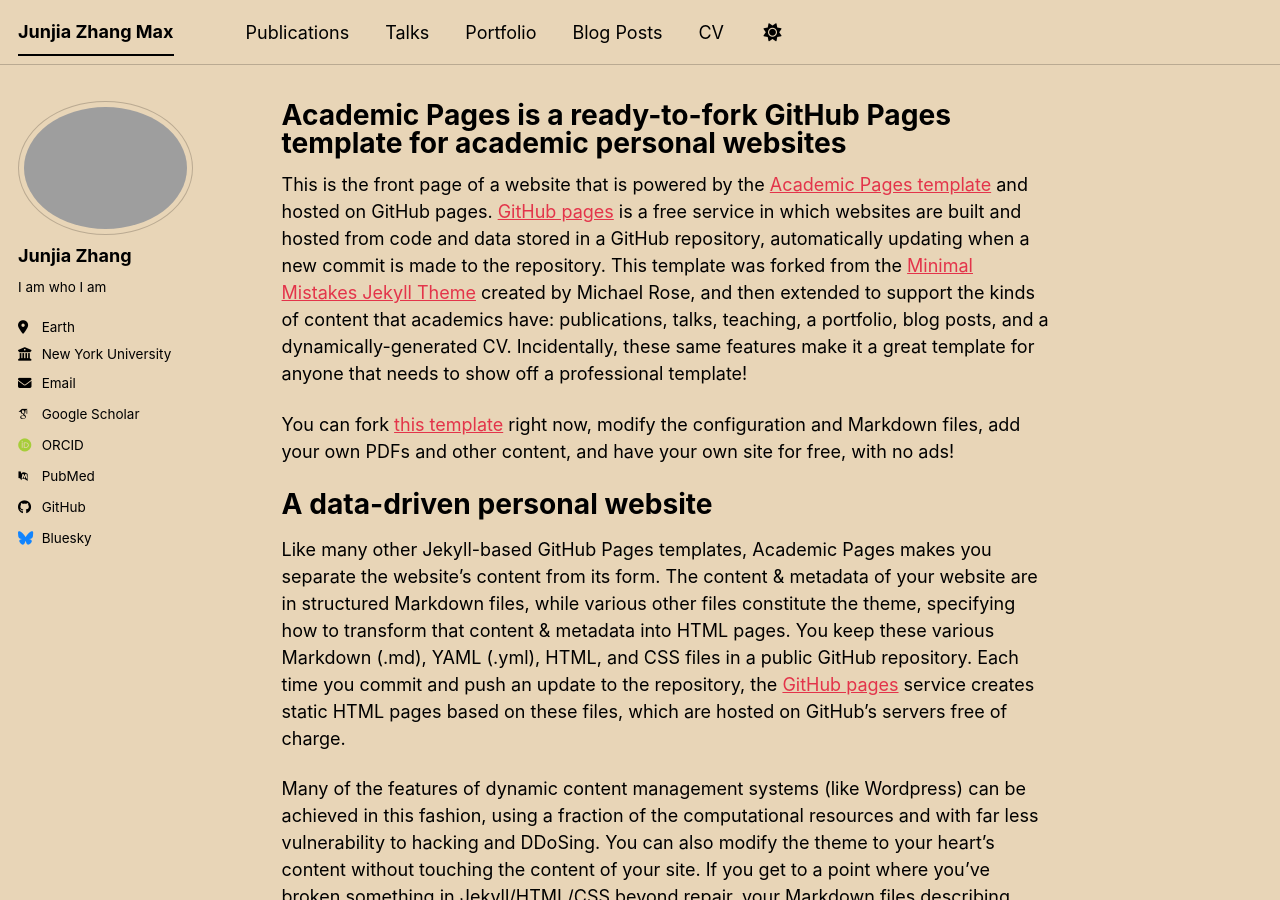
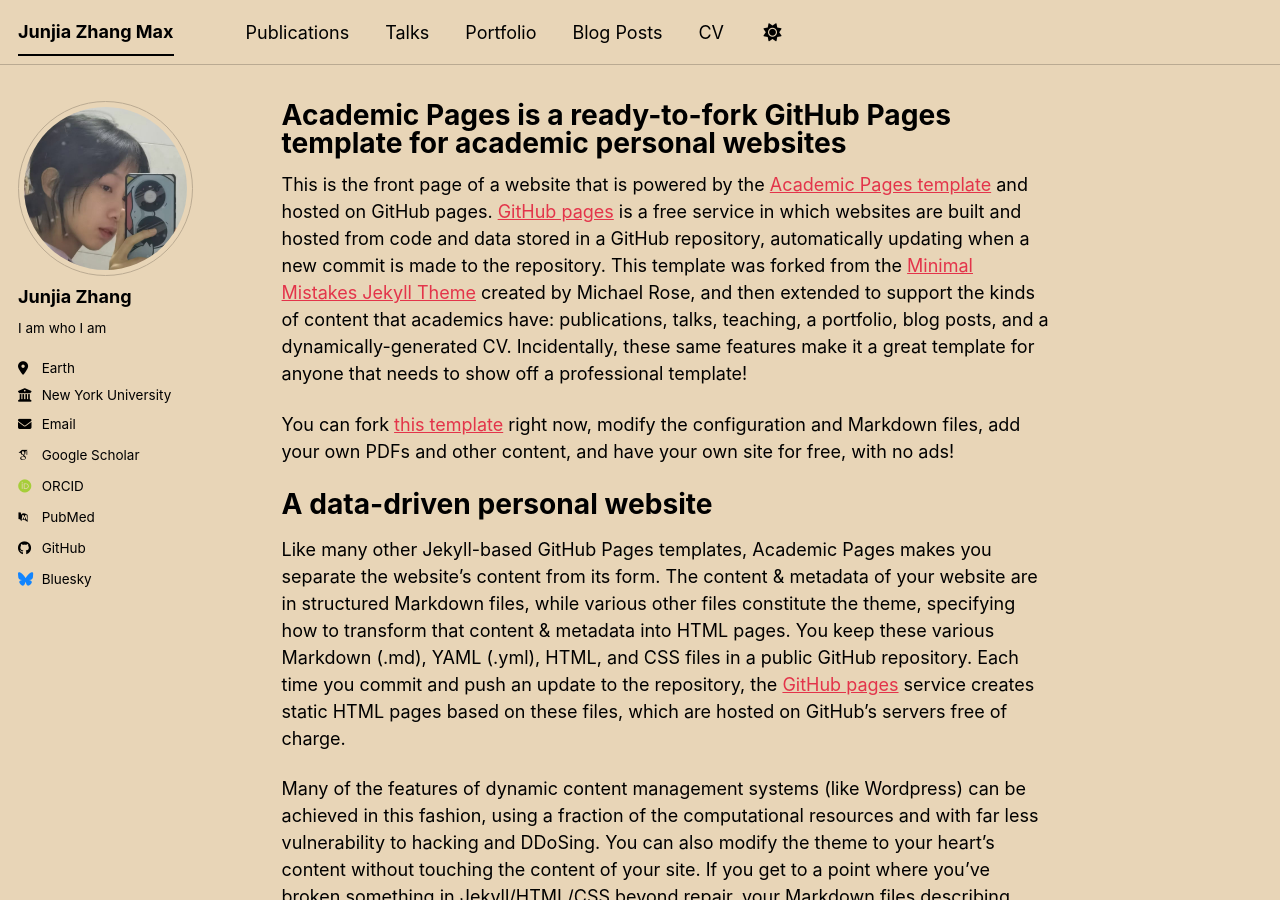
Before and after one commit to JunjiaZhangMax/junjiazhangmax.github.io, a Jekyll site: the page built from _pages/about.md, in a window 1280 px wide and 900 px high. Built offline with Jekyll 4.4.1, drawn with Linux system fonts in a browser that asks for light colours; some web fonts are replaced; a script bundle is joined from its source files by our own code; library files that are not in the unit come from our copies.

Commit message:
Update _config.yml

```diff
--- a/_config.yml
+++ b/_config.yml
@@ -23,7 +23,7 @@
 #               Additional customization can be done by editing /_includes/author-profile.html
 author:
   # Biographic information
-  avatar           : "微信图片_20260105171426_348_16.jpg"
+  avatar           : "profile.png"
   name             : "Junjia Zhang"
   pronouns         : # example: "she/her"
   bio              : "I am who I am"
```
